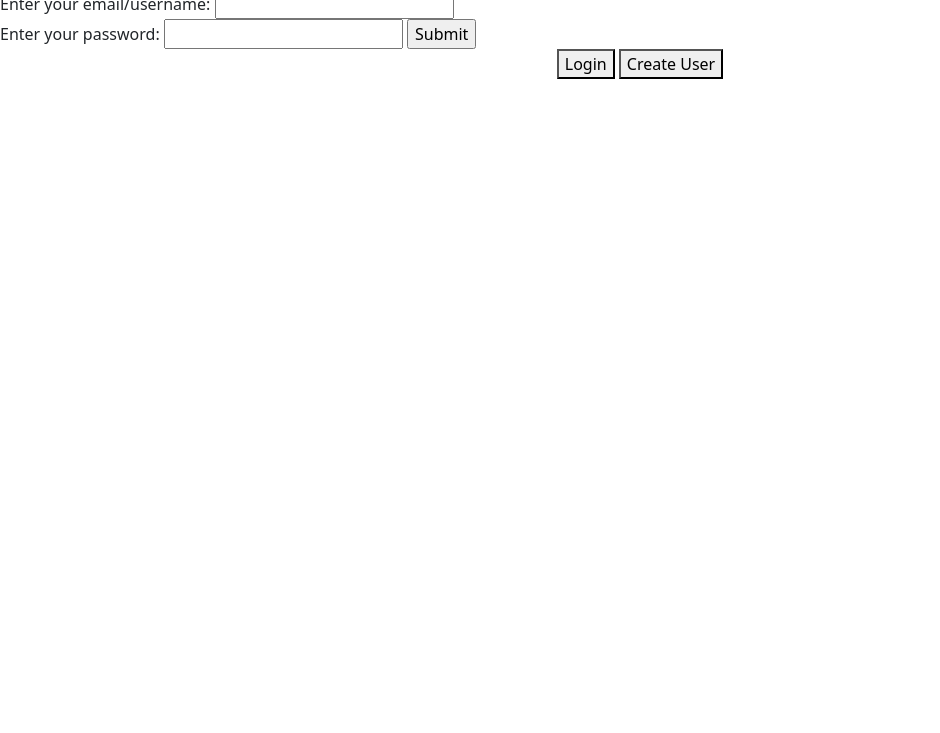
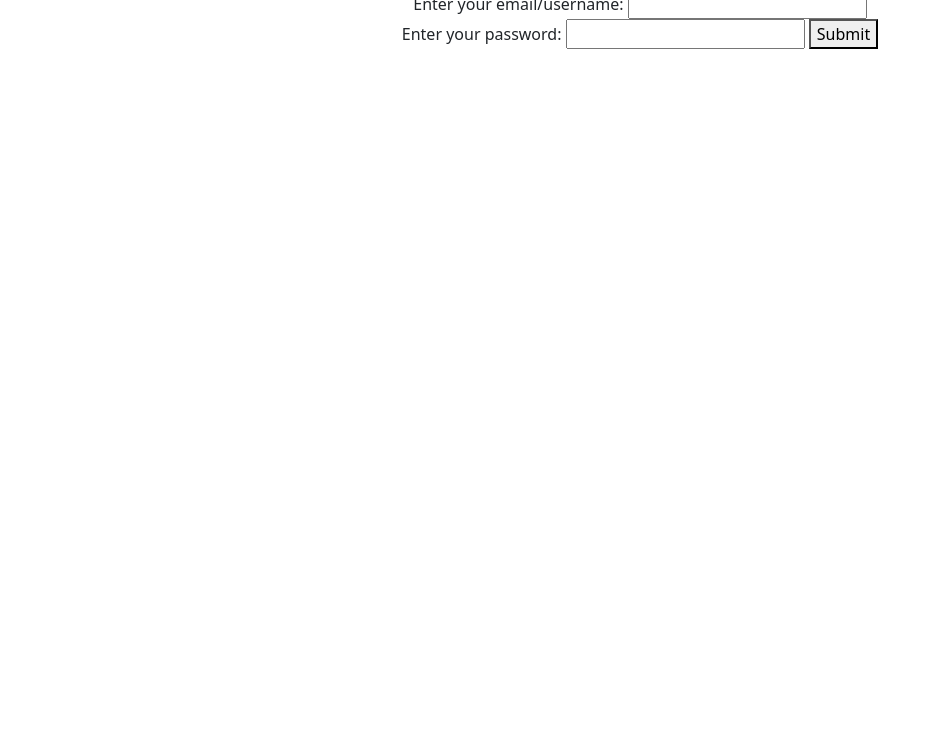
Before and after one commit to comp426-2022-spring/a99-ogma, a website: page public/login_page.html in a window 1280 px wide. Shown: the part 67-800 px from the top of the page, without its empty margins (0-940 px from the left). Drawn offline with nearby package versions, Linux system fonts and the light colour scheme.

Commit message:
login system updates

```diff
--- a/public/login_page.html
+++ b/public/login_page.html
@@ -10,20 +10,14 @@
   <div style = "text-align: center;">
   <h1>Log in to your account.</h1>
   <body>
-  </div>
     <!-- <h1 id="appName"> MyJournal </h1> -->
     <form action = "username_password" method = "post">
         <label>Enter your email/username:</label>
         <input type = "text" name="email/username"><br>
         <label>Enter your password:</label>
         <input type = "text" name="password">
-        <input type = "submit" value = "Submit">
+        <button onclick= "location.href = 'entry_page.html';" id="submitButton" class="float-left submit-button" >Submit</button>
     </form>
-
-    <div style = "text-align: center;">
-    <button onclick= "location.href = 'login_page.html';" id="loginButton" class="float-left submit-button" >Login</button>
-    <button onclick= "location.href = 'create_login.html';" id="createButton" class="float-left submit-button" >Create User</button>
-    </div>
-
-</body>
+  </body>
+</div>
 </html>
```
Also changed, not shown: public/create_login.html (added), public/create_page.html (deleted), public/entry_page.html (added), 1 other file.
